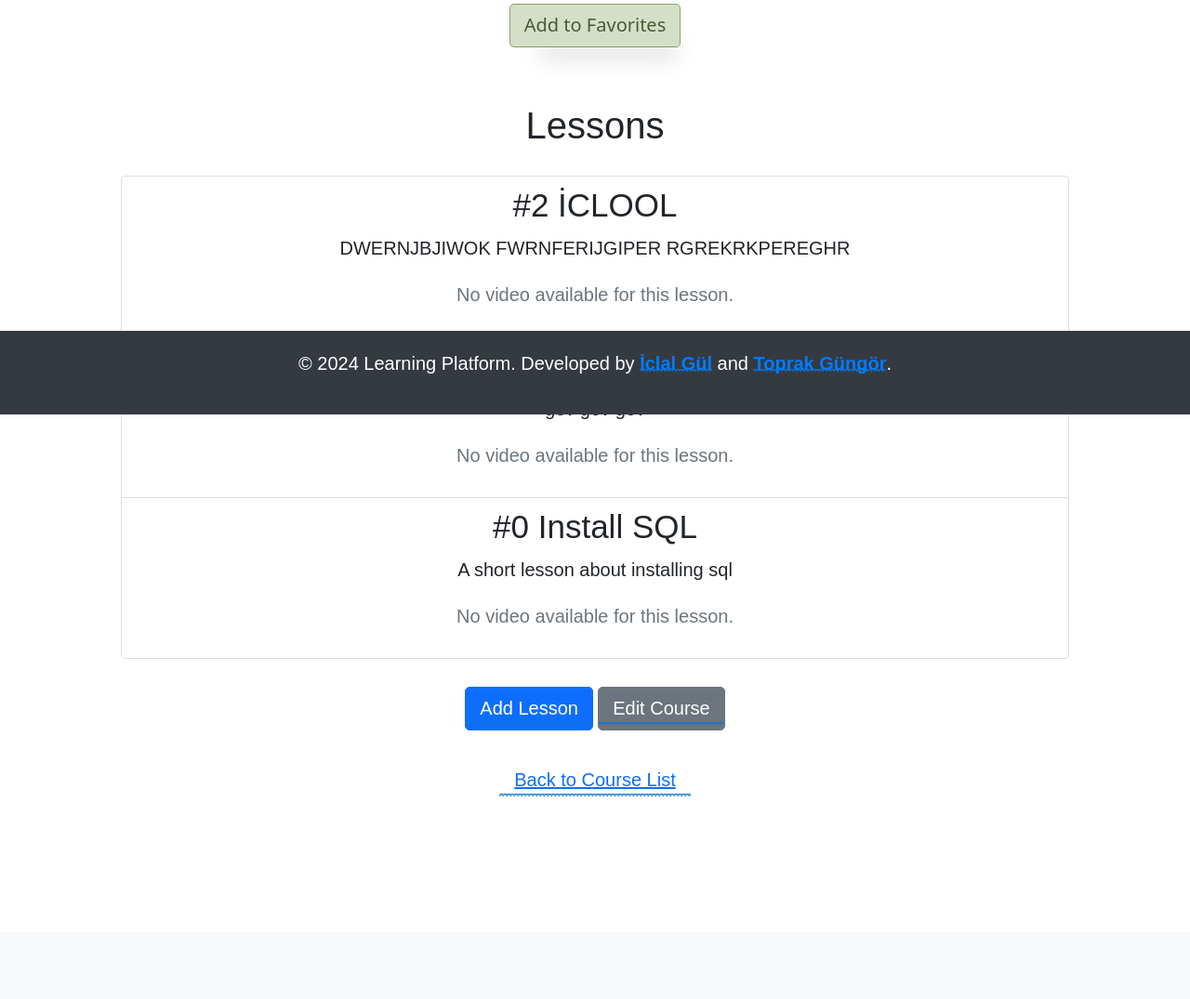
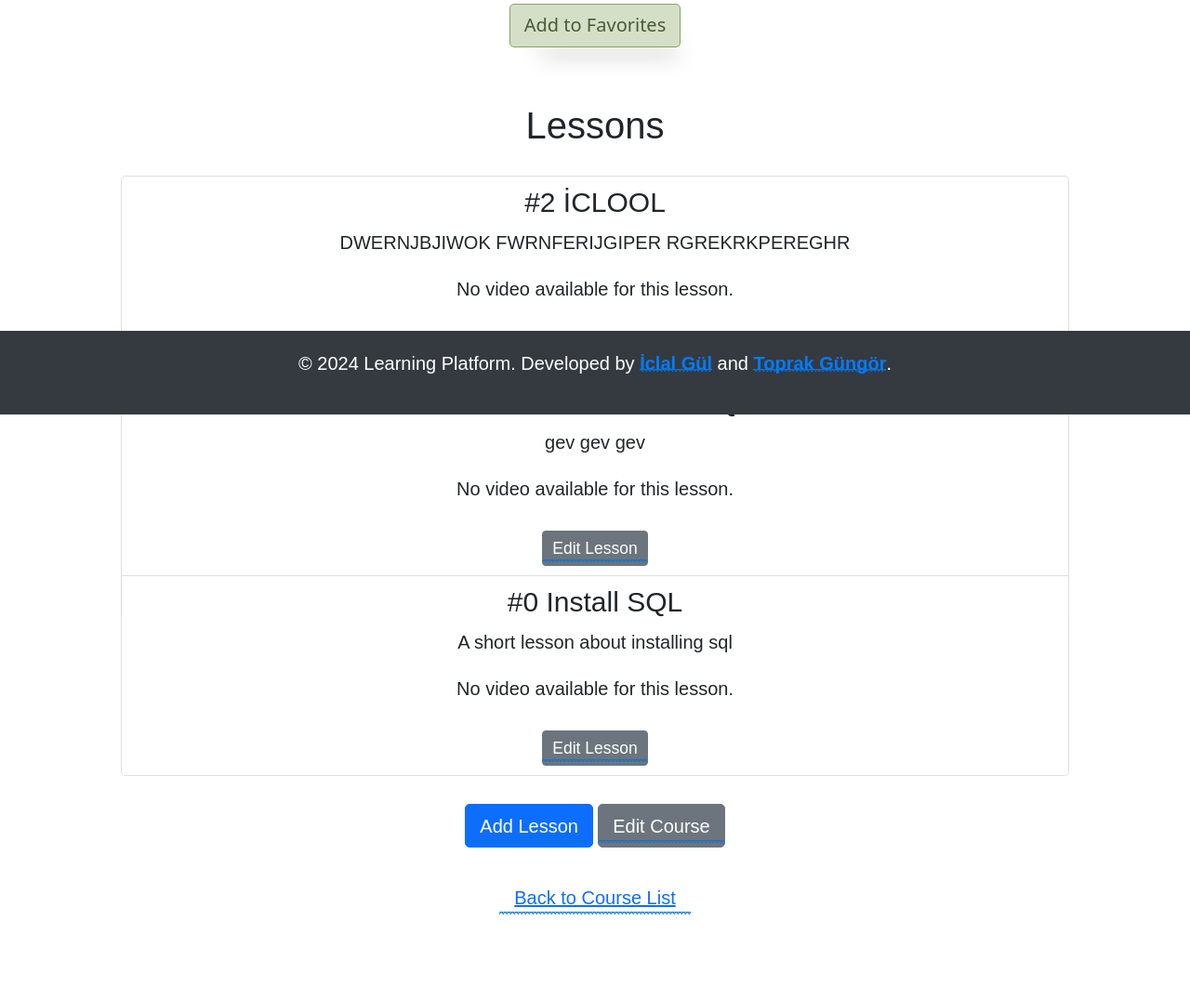
Before and after one commit to b2210356037/learning_platform, a Django app: page /courses/2/ in a window 1280 px wide. Shown: the part 354-1429 px from the top of the page at 93% size. Before the commit the page ends 1211 px from the top, so only its background shows below. Run offline with Django 5.2, Linux system fonts and the light colour scheme; a user stored in the database is signed in; data comes from the database, SQL or seed files in the repository; some libraries are stand-ins or nearby versions; some web fonts are replaced.

Commit message:
editing lessons implemented

```diff
--- a/learning_platform/courses/urls.py
+++ b/learning_platform/courses/urls.py
@@ -10,4 +10,5 @@ urlpatterns = [
     path('<int:course_id>/toggle_favorite/', views.toggle_favorite, name='toggle_favorite'),
     path('favorites/', views.favorite_courses, name='favorite_courses'),
     path('category/<int:category_id>/', views.category_courses, name='category_courses'),
+    path('course/<int:course_id>/lesson/<int:lesson_id>/edit/', views.edit_lesson, name='edit_lesson'),
 ]
--- a/learning_platform/courses/views.py
+++ b/learning_platform/courses/views.py
@@ -7,6 +7,8 @@ from .models import Course, Lesson, Category
 from .forms import CourseForm, LessonForm
 from django.db.models import Q
 from fuzzywuzzy import fuzz, process
+from .models import Course, Lesson
+from .forms import LessonForm
 
 def home(request):
     if request.method == 'POST':
@@ -124,3 +126,21 @@ def category_courses(request, category_id):
     category = get_object_or_404(Category, id=category_id)
     courses = Course.objects.filter(category=category)
     return render(request, 'courses/category_courses.html', {'category': category, 'courses': courses})
+
+@login_required
+def edit_lesson(request, course_id ,lesson_id):
+    course = get_object_or_404(Course, id=course_id)
+    lesson = get_object_or_404(Lesson, id=lesson_id)
+    if not request.user.is_admin_user() and (not request.user.is_tutor() or course.tutor != request.user):
+        messages.error(request, "You don't have permission to edit this lesson.")
+        return redirect('course_detail', course_id=course.id)
+
+    if request.method == 'POST':
+        form = LessonForm(request.POST, request.FILES, instance=lesson)
+        if form.is_valid():
+            form.save()
+            messages.success(request, "Lesson updated successfully.")
+            return redirect('course_detail', course_id=course.id)
+    else:
+        form = LessonForm(instance=lesson)
+    return render(request, 'courses/edit_lesson.html', {'form': form, 'course': course, 'lesson': lesson})
--- a/learning_platform/templates/courses/course_detail.html
+++ b/learning_platform/templates/courses/course_detail.html
@@ -20,24 +20,28 @@
         <h2 class="mt-5 mb-4">Lessons</h2>
         <div class="list-group">
             {% for lesson in lessons %}
-                <div class="list-group-item">
-                    <h3>{{ lesson.title }}</h3>
+    <li class="list-group-item">
+        <h4>{{ lesson.title }}</h4>
         <p>{{ lesson.content }}</p>
         {% if lesson.video %}
             <div class="mt-3">
-                            <div class="plyr__video-embed" id="player-{{ lesson.id }}" style="max-width: 320px; margin: 0 auto;">
-                                <video controls>
+                <div class="plyr__video-embed" id="player-{{ lesson.id }}" style="max-width: 480px; margin: 0 auto;">
+                    <video>
                         <source src="{{ lesson.video.url }}" type="video/mp4" />
                     </video>
                 </div>
             </div>
         {% else %}
-                        <p class="text-muted">No video available for this lesson.</p>
+            <p>No video available for this lesson.</p>
         {% endif %}
-                </div>
+        {% if user.is_tutor and course.tutor == user or user.is_admin_user %}
+            <a href="{% url 'edit_lesson' course.id lesson.id %}" class="btn btn-secondary btn-sm mt-2">Edit Lesson</a>
+        {% endif %}
+    </li>
 {% empty %}
-                <div class="list-group-item">No lessons available.</div>
+    <li class="list-group-item">No lessons available.</li>
 {% endfor %}
+
         </div>
 
         {% if user.is_tutor and course.tutor == user or user.is_admin_user %}
```
Also changed, not shown: learning_platform/templates/courses/edit_lesson.html (added, +13 -0 lines). Lines whose indentation alone changed are shown as unchanged.
